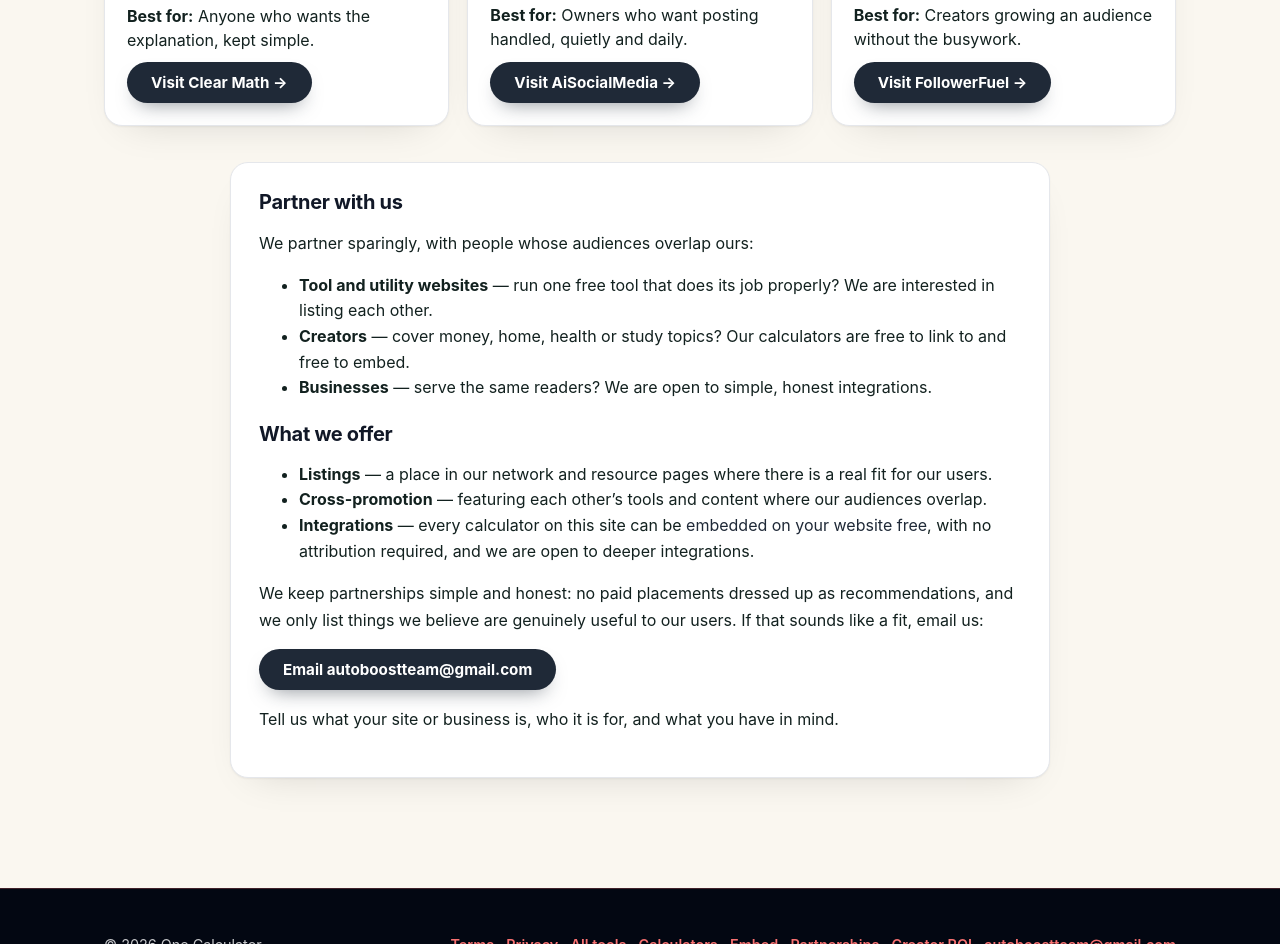
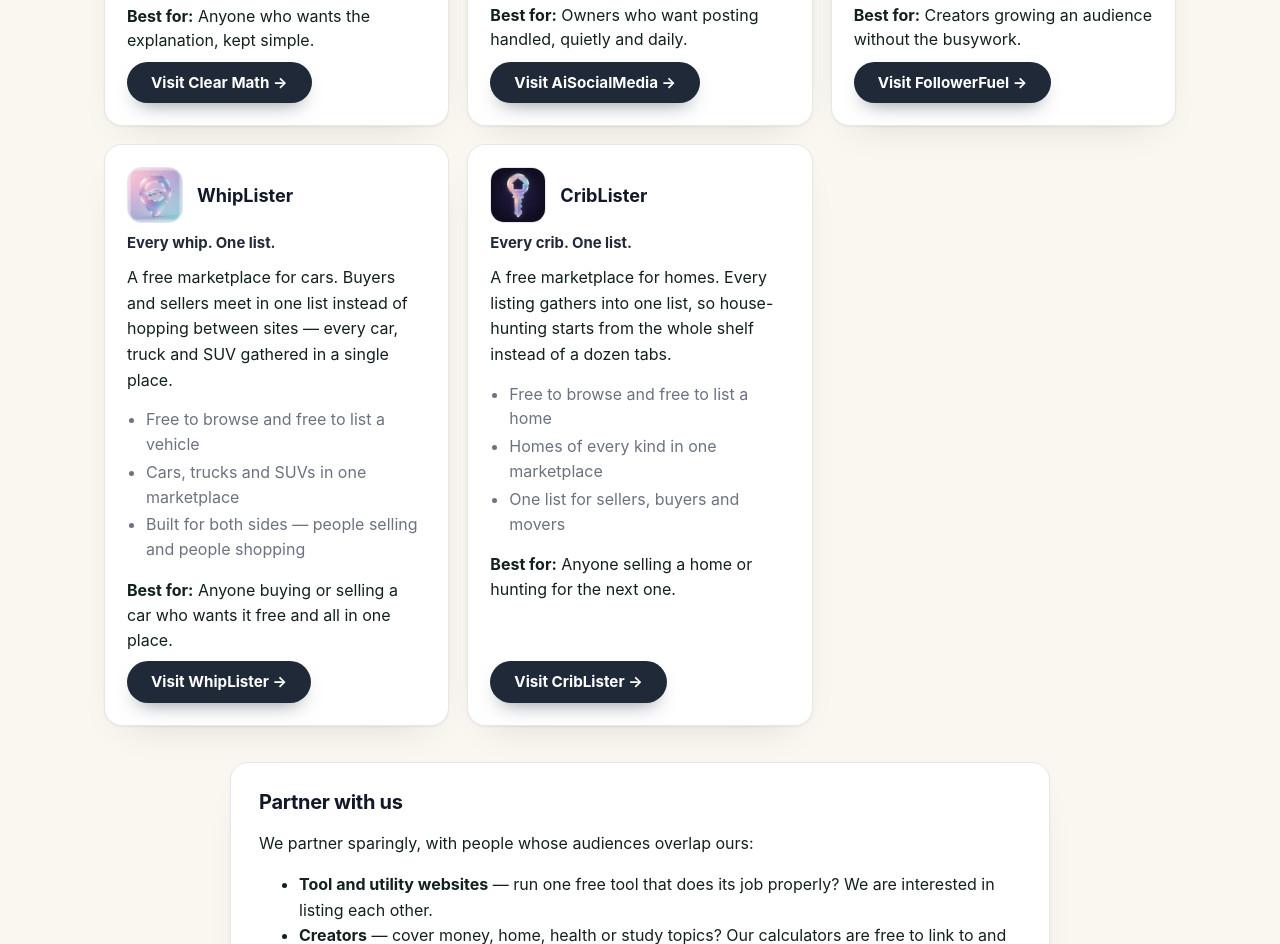
Before and after one commit to mjaiya5770/one-calculator, a plain HTML site: page partnerships.html in a window 1280 px wide. Shown: the part 2411-3355 px from the top of the page. Drawn offline with Linux system fonts and the light colour scheme.

Commit message:
Cycle 3 + NN-MODAL-FIX: partnerships +2 Whip/Crib (8 trees), modal watchdog starts at enqueue (all 10), SW bump

```diff
--- a/partnerships.html
+++ b/partnerships.html
@@ -81,6 +81,20 @@
       "name": "FollowerFuel",
       "url": "https://followerfuel.site",
       "image": "https://onecalculator.site/assets/partners/followerfuel.webp"
+    },
+    {
+      "@type": "ListItem",
+      "position": 10,
+      "name": "WhipLister",
+      "url": "https://whiplister.com",
+      "image": "https://onecalculator.site/assets/partners/whiplister.webp"
+    },
+    {
+      "@type": "ListItem",
+      "position": 11,
+      "name": "CribLister",
+      "url": "https://criblister.com",
+      "image": "https://onecalculator.site/assets/partners/criblister.webp"
     }
   ]
 }
@@ -261,6 +275,36 @@
         <p class="pn-best"><strong>Best for:</strong> Creators growing an audience without the busywork.</p>
         <a class="btn pn-visit" href="https://followerfuel.site">Visit FollowerFuel &rarr;</a>
       </article>
+      <article class="pn-card">
+        <div class="pn-top">
+          <img class="pn-logo" src="assets/partners/whiplister.webp" alt="WhipLister logo" width="56" height="56" loading="lazy" decoding="async">
+          <h3 class="pn-name"><a href="https://whiplister.com">WhipLister</a></h3>
+        </div>
+        <p class="pn-tag">Every whip. One list.</p>
+        <p class="pn-desc">A free marketplace for cars. Buyers and sellers meet in one list instead of hopping between sites — every car, truck and SUV gathered in a single place.</p>
+        <ul class="pn-points">
+          <li>Free to browse and free to list a vehicle</li>
+          <li>Cars, trucks and SUVs in one marketplace</li>
+          <li>Built for both sides — people selling and people shopping</li>
+        </ul>
+        <p class="pn-best"><strong>Best for:</strong> Anyone buying or selling a car who wants it free and all in one place.</p>
+        <a class="btn pn-visit" href="https://whiplister.com">Visit WhipLister &rarr;</a>
+      </article>
+      <article class="pn-card">
+        <div class="pn-top">
+          <img class="pn-logo" src="assets/partners/criblister.webp" alt="CribLister logo" width="56" height="56" loading="lazy" decoding="async">
+          <h3 class="pn-name"><a href="https://criblister.com">CribLister</a></h3>
+        </div>
+        <p class="pn-tag">Every crib. One list.</p>
+        <p class="pn-desc">A free marketplace for homes. Every listing gathers into one list, so house-hunting starts from the whole shelf instead of a dozen tabs.</p>
+        <ul class="pn-points">
+          <li>Free to browse and free to list a home</li>
+          <li>Homes of every kind in one marketplace</li>
+          <li>One list for sellers, buyers and movers</li>
+        </ul>
+        <p class="pn-best"><strong>Best for:</strong> Anyone selling a home or hunting for the next one.</p>
+        <a class="btn pn-visit" href="https://criblister.com">Visit CribLister &rarr;</a>
+      </article>
     </div>
 
     <article class="card pn-pitch">
--- a/sw.js
+++ b/sw.js
@@ -1,6 +1,6 @@
 /* One Calculator service worker — app-shell cache, network-first for pages.
    Calculators keep working offline once visited; ads and APIs are never intercepted. */
-const CACHE = 'onecalculator-v14';
+const CACHE = 'onecalculator-v15';
 const SHELL = [
   '/',
   '/index.html',
```
Also changed, not shown: assets/ads.js (+11 -4 lines), assets/partners/criblister.webp (added), assets/partners/whiplister.webp (added).
